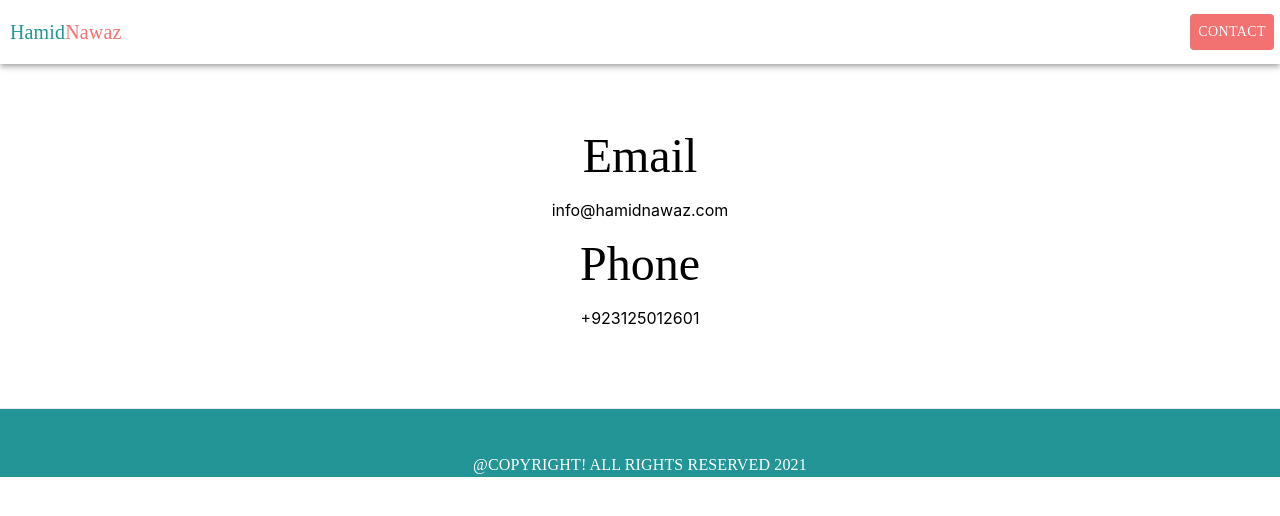
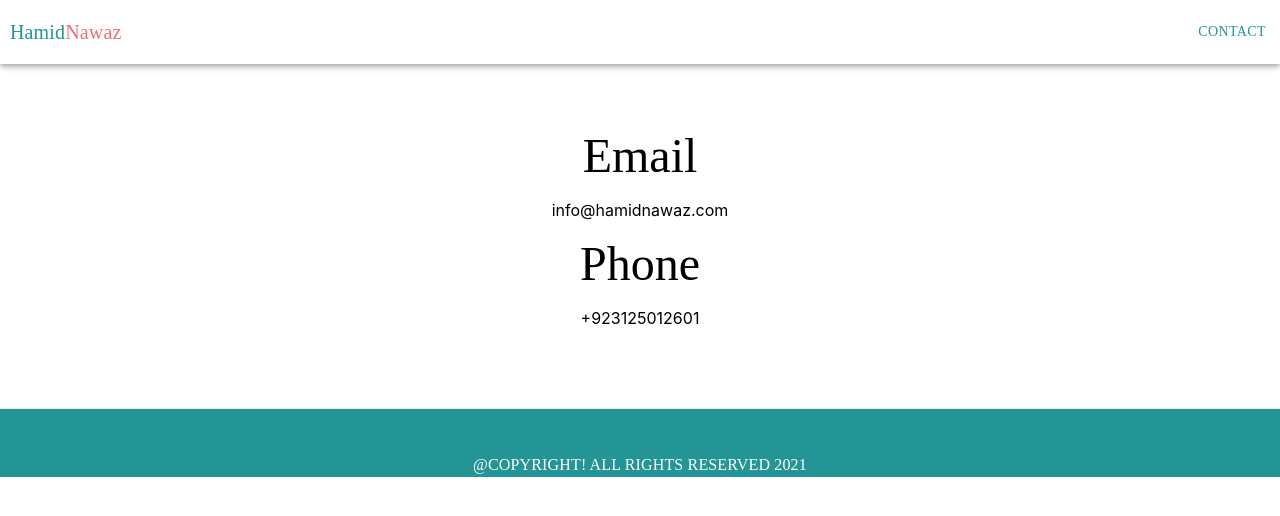
Before and after one commit to hamidnawaz28/portfolio, a Next.js app: page /contact-me in a window 1280 px wide. Shown: the top 516 px of the page. Built offline with nearby package versions, Linux system fonts and the light colour scheme.

Commit message:
Added cv

```diff
--- a/containers/header/Header.tsx
+++ b/containers/header/Header.tsx
@@ -16,16 +16,16 @@ import { Theme } from "@mui/system";
 const useStyles = makeStyles((theme: Theme) => ({
   root: {
     flexGrow: 1,
-    backgroundColor: "white",
+    backgroundColor: theme.palette.common.white,
   },
   menuButton: {
     marginRight: theme.spacing(2),
-    color: "black",
+    color: theme.palette.common.black,
   },
   title: {
     flexGrow: 1,
     fontFamily: "Aller",
-    color: "black",
+    color: theme.palette.common.black,
     "& span:nth-child(1)": {
       color: theme.palette.primary.main,
     },
@@ -34,7 +34,11 @@ const useStyles = makeStyles((theme: Theme) => ({
     },
   },
   toolBar: {
-    backgroundColor: "white",
+    backgroundColor: theme.palette.common.white,
+  },
+  contact: {
+    backgroundColor: theme.palette.secondary.main,
+    color: theme.palette.common.white,
   },
 }));
 
@@ -64,9 +68,7 @@ export default function ButtonAppBar() {
           </Link> */}
 
           <Link href="/contact-me" underline="none">
-            <Button style={{ backgroundColor: "#F27171", color: "white" }}>
-              Contact
-            </Button>
+            <Button className={classes.contact}>Contact</Button>
           </Link>
         </Toolbar>
       </AppBar>
--- a/pages/index.tsx
+++ b/pages/index.tsx
@@ -7,7 +7,6 @@ import Head from "next/head";
 import Image from "next/image";
 import { Grid } from "@mui/material";
 import { PDFViewer } from "../components/pdf-viewer";
-// import CV from "../public/personal-data/hamidcv.pdf";
 
 const useStyles = makeStyles({
   root: {
@@ -20,7 +19,7 @@ const Home: NextPage = () => {
   const { t, i18n } = useTranslation();
 
   const { root } = useStyles();
-  const url = "../personal-data/CV-HamidNawaz.pdf";
+  const url = "./personal-data/hamidcv.pdf";
   return (
     <div>
       <Seo
```
Also changed, not shown: components/pdf-viewer/PDFViewer.tsx (+18 -6 lines).
